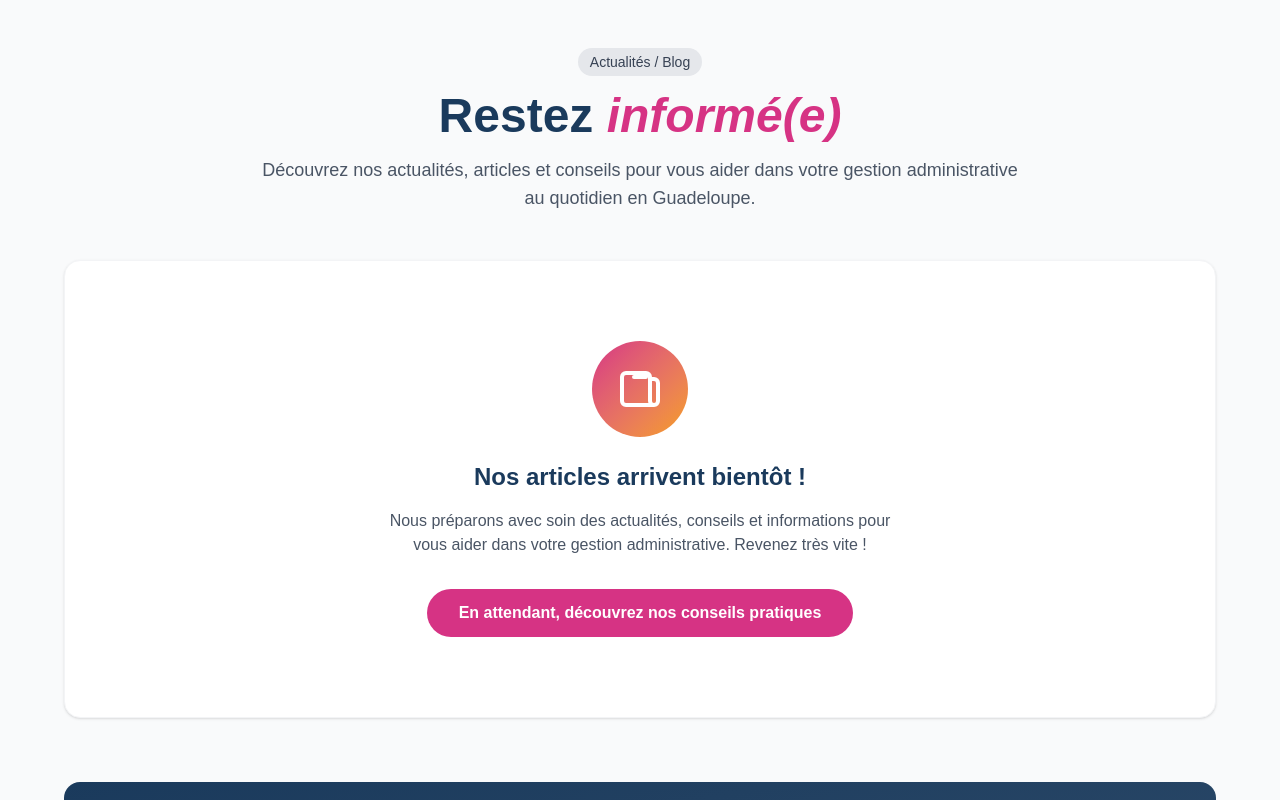
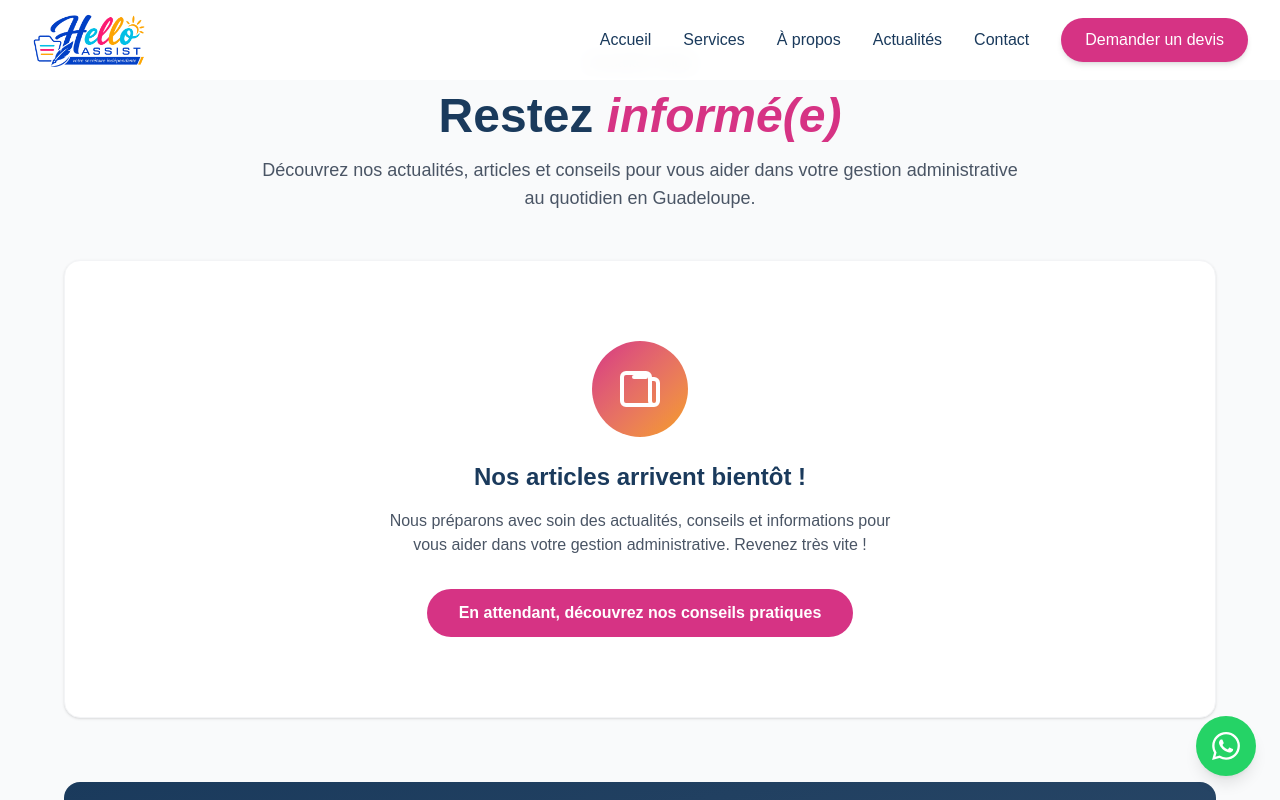
Before and after one commit to agenceleela/helloassist, a Next.js app: page /actualites in a window 1280 px wide. Shown: the top 800 px of the page. Built offline with nearby package versions, Linux system fonts and the light colour scheme.

Commit message:
fix: move Navbar, Footer and WhatsAppButton to root layout for site-wide visibility, and clean up home page

```diff
--- a/src/app/layout.tsx
+++ b/src/app/layout.tsx
@@ -1,6 +1,9 @@
 import type { Metadata } from "next";
 import { Geist, Geist_Mono } from "next/font/google";
 import "./globals.css";
+import Navbar from "@/components/Navbar";
+import Footer from "@/components/Footer";
+import WhatsAppButton from "@/components/WhatsAppButton";
 
 const geistSans = Geist({
   variable: "--font-geist-sans",
@@ -48,14 +51,23 @@
   },
 };
 
-// CORRECTION ICI : on utilise le typage standard de React pour les enfants
 export default function RootLayout({ children }: { children: React.ReactNode }) {
   return (
     <html
       lang="fr"
       className={`${geistSans.variable} ${geistMono.variable} h-full antialiased`}
     >
-      <body className="min-h-full flex flex-col">{children}</body>
+      <body className="min-h-full flex flex-col bg-[#faf9f7]">
+        {/* Ces composants seront maintenant visibles sur TOUTES les pages */}
+        <Navbar />
+
+        <main className="flex-grow">
+          {children}
+        </main>
+
+        <Footer />
+        <WhatsAppButton />
+      </body>
     </html>
   );
 }
--- a/src/app/page.tsx
+++ b/src/app/page.tsx
@@ -1,4 +1,3 @@
-import Navbar from "@/components/Navbar";
 import Hero from "@/components/Hero";
 import Services from "@/components/Services";
 import TargetAudience from "@/components/TargetAudience";
@@ -8,14 +7,10 @@
 import Testimonials from "@/components/Testimonials";
 import GoogleMap from "@/components/GoogleMap";
 import Contact from "@/components/Contact";
-import Footer from "@/components/Footer";
-import WhatsAppButton from "@/components/WhatsAppButton";
 
 export default function Home() {
   return (
     <>
-      <Navbar />
-      <main className="flex-grow">
       <Hero />
       <Services />
       <TargetAudience />
@@ -25,9 +20,6 @@
       <Testimonials />
       <GoogleMap />
       <Contact />
-      </main>
-      <Footer />
-      <WhatsAppButton />
     </>
   );
 }
```
Lines whose indentation alone changed are shown as unchanged.
